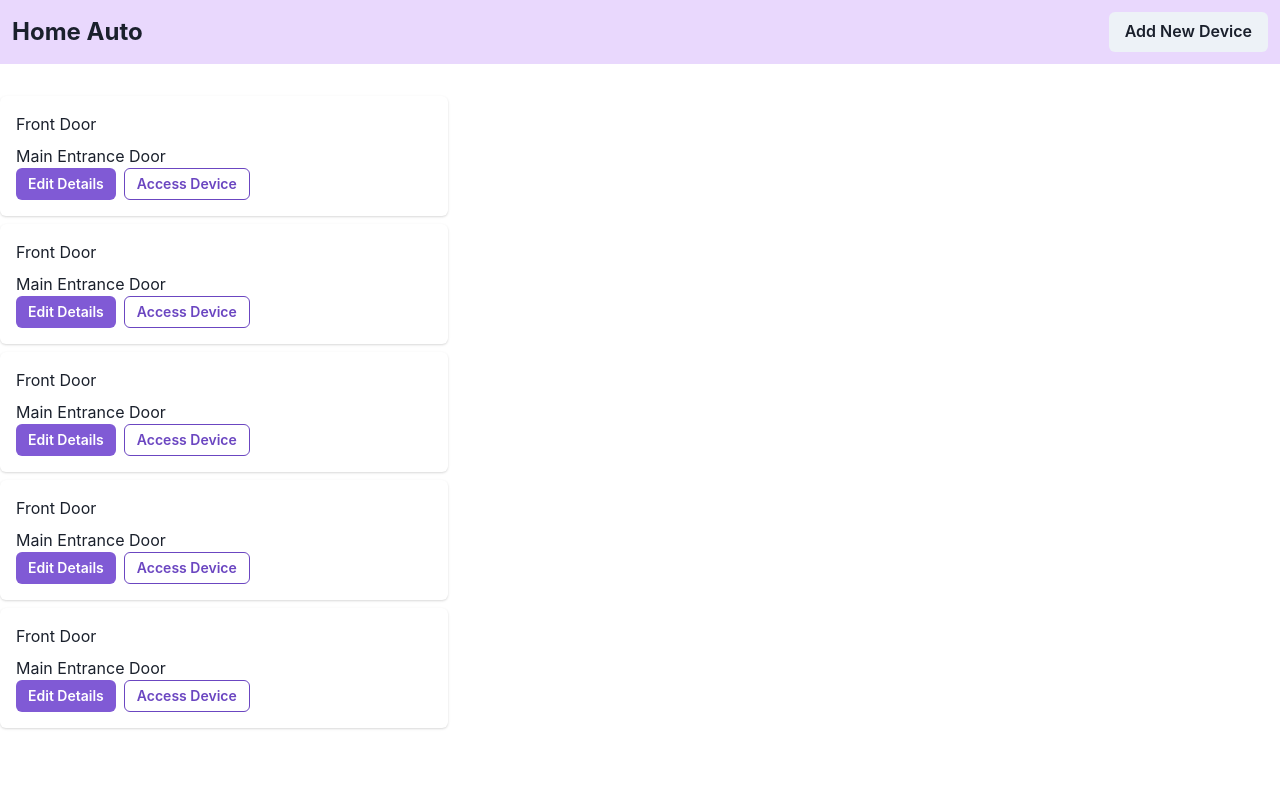
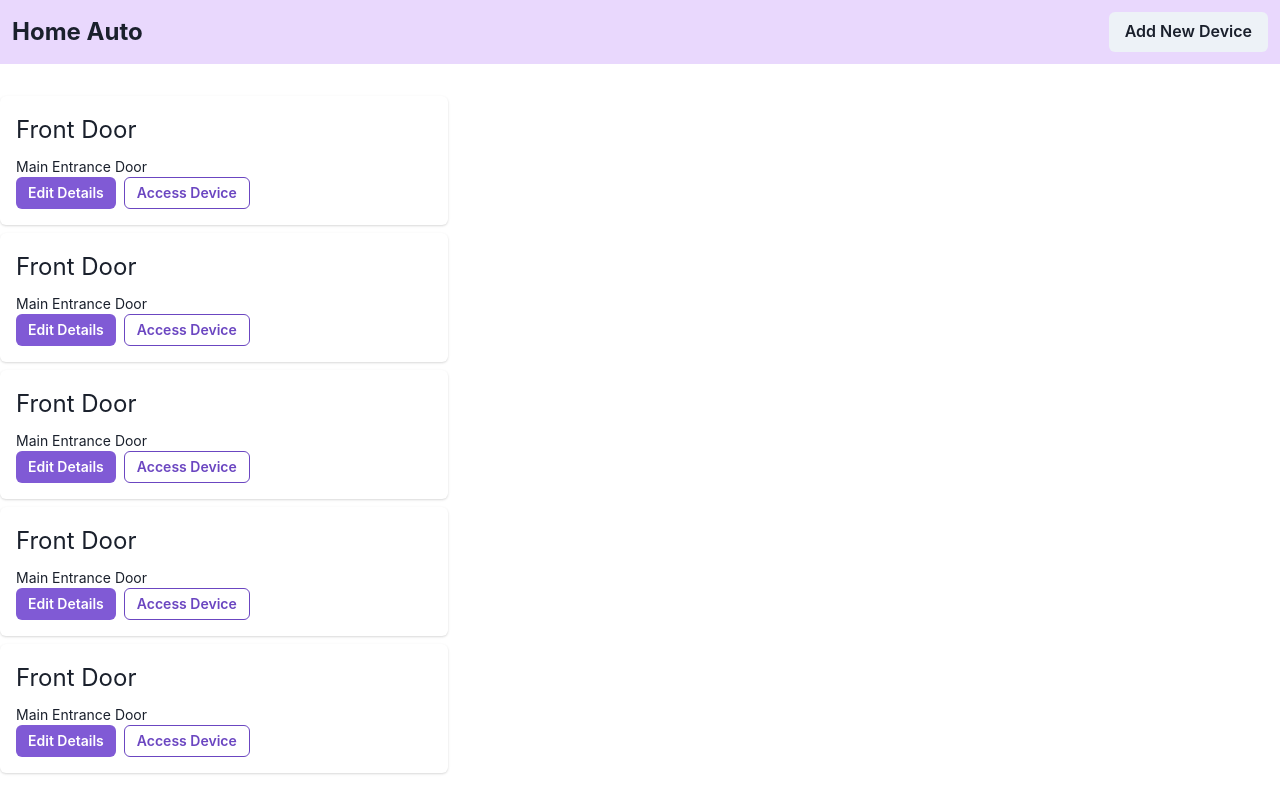
Before and after one commit to litmus-zhang/home-automation-web-app, a React (Vite) app: page / in a window 1280 px wide. Built offline with nearby package versions, Linux system fonts and the light colour scheme.

Commit message:
updated font size

```diff
--- a/src/screens/DeviceList.tsx
+++ b/src/screens/DeviceList.tsx
@@ -22,8 +22,8 @@ export const Device = ({name, description} : DeviceProps) =>{
 
    return ( <Card padding={"4"} display={"flex"} flexDirection={"column"}  width={"md"} height={"fit-content"}>
     <VStack alignItems={"left"}>
-    <Text as="h3">{name}</Text>
-    <Text as="p">{description}</Text>
+    <Text as="h3" fontSize={"2xl"}>{name}</Text>
+    <Text as="p" fontSize={"sm"}>{description}</Text>
     </VStack>
     <HStack>
     <Button colorScheme="purple" variant={"solid"} size={"sm"}>Edit Details</Button>
```
